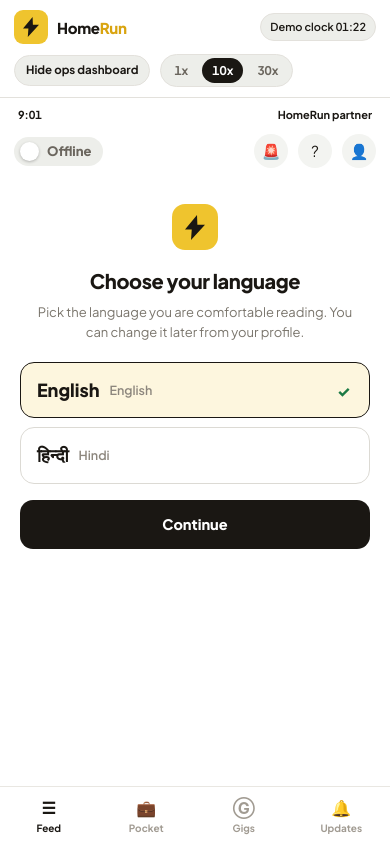
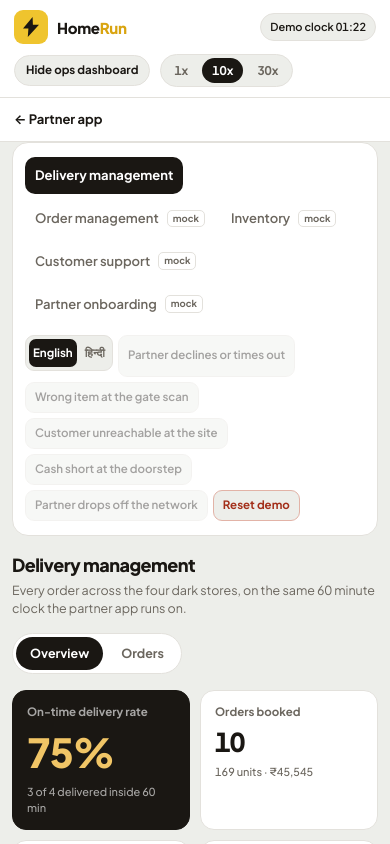
Before and after one commit to Anushka-shukla/Homerun, a React (Vite) app: page / in a window 390 px wide. Both pictures are taken after a click on the button "Show ops dashboard". Shown: the top 844 px of the page. Built offline with nearby package versions, Linux system fonts and the light colour scheme.

Commit message:
dashboard UI fix in mobile

```diff
--- a/src/App.jsx
+++ b/src/App.jsx
@@ -119,7 +119,10 @@
           </LangProvider>
         </section>
         {showBoard ? (
-          <OpsConsole state={state} live={live} dispatch={dispatch} />
+          <>
+            <button className="backtoapp" onClick={() => setShowBoard(false)}>&#8592; Partner app</button>
+            <OpsConsole state={state} live={live} dispatch={dispatch} />
+          </>
         ) : (
           <p className="boardhint">
             The ops dashboard reads the same orders. Show it to watch the 60 minute clock and the kanban move as you drive
--- a/src/styles.css
+++ b/src/styles.css
@@ -98,6 +98,7 @@
   border:1px solid var(--line);background:var(--page);border-radius:999px;padding:7px 14px;
   font-size:12px;font-weight:700;
 }
+.backtoapp{display:none}
 .pip{width:7px;height:7px;border-radius:50%;background:#B4AFA5;display:inline-block;margin-right:2px}
 .pip.on{background:#1B7A45;box-shadow:0 0 0 3px rgba(27,122,69,.18)}
 @media (max-width:1040px){
@@ -618,6 +619,15 @@
   .scanner{position:fixed;z-index:60}
   .sheetbg{position:fixed;z-index:60}
 
+  /* On a phone the two views swap rather than stack. Nobody scrolls past a
+     full screen app to reach a dashboard underneath it. */
+  .layout.withboard .stage{display:none}
+  .backtoapp{
+    display:block;position:sticky;top:0;z-index:30;width:100%;text-align:left;
+    background:var(--panel);border:0;border-bottom:1px solid var(--line);
+    padding:12px 14px;font-size:13px;font-weight:700;color:var(--ink);
+  }
+
   .boardhint{margin:0;padding:16px;max-width:none}
   .console{padding:0 12px 18px}
   .conhead h1{font-size:18px}
```
